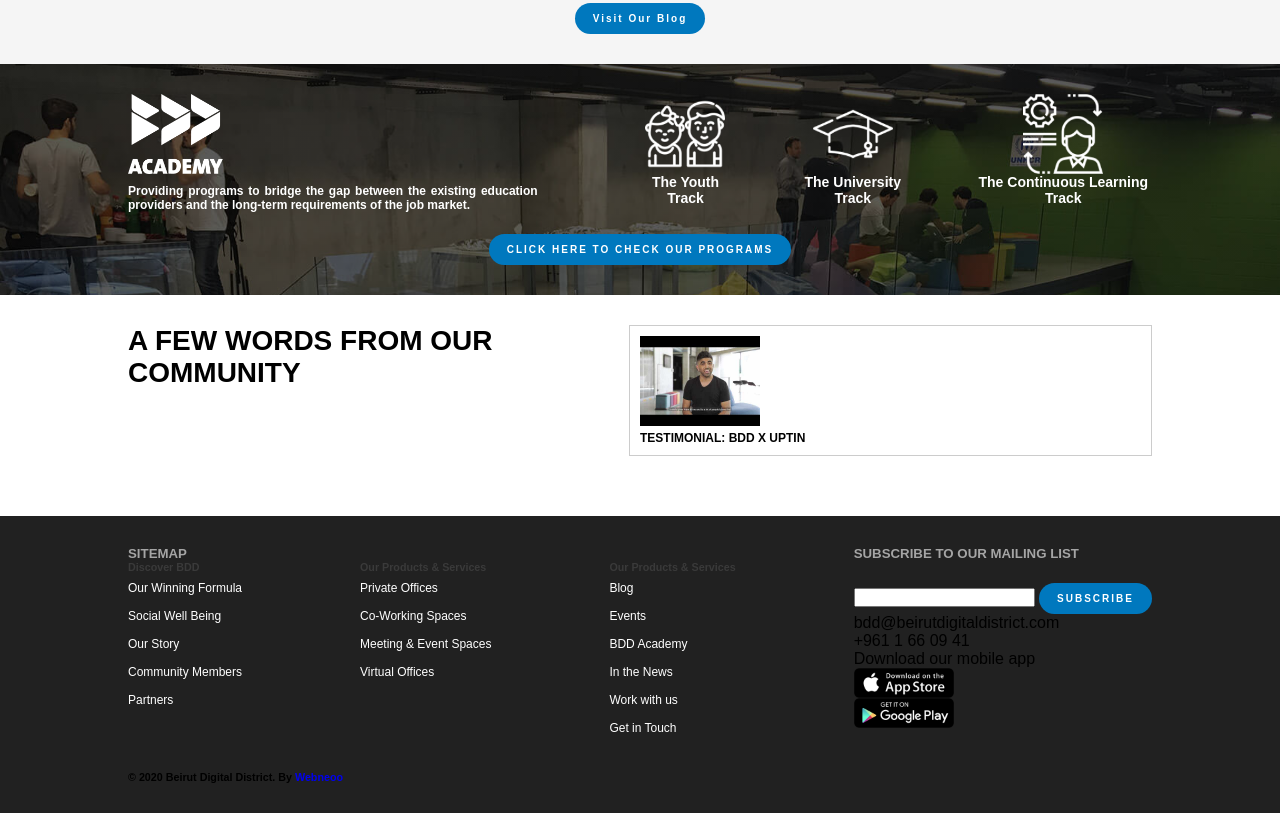
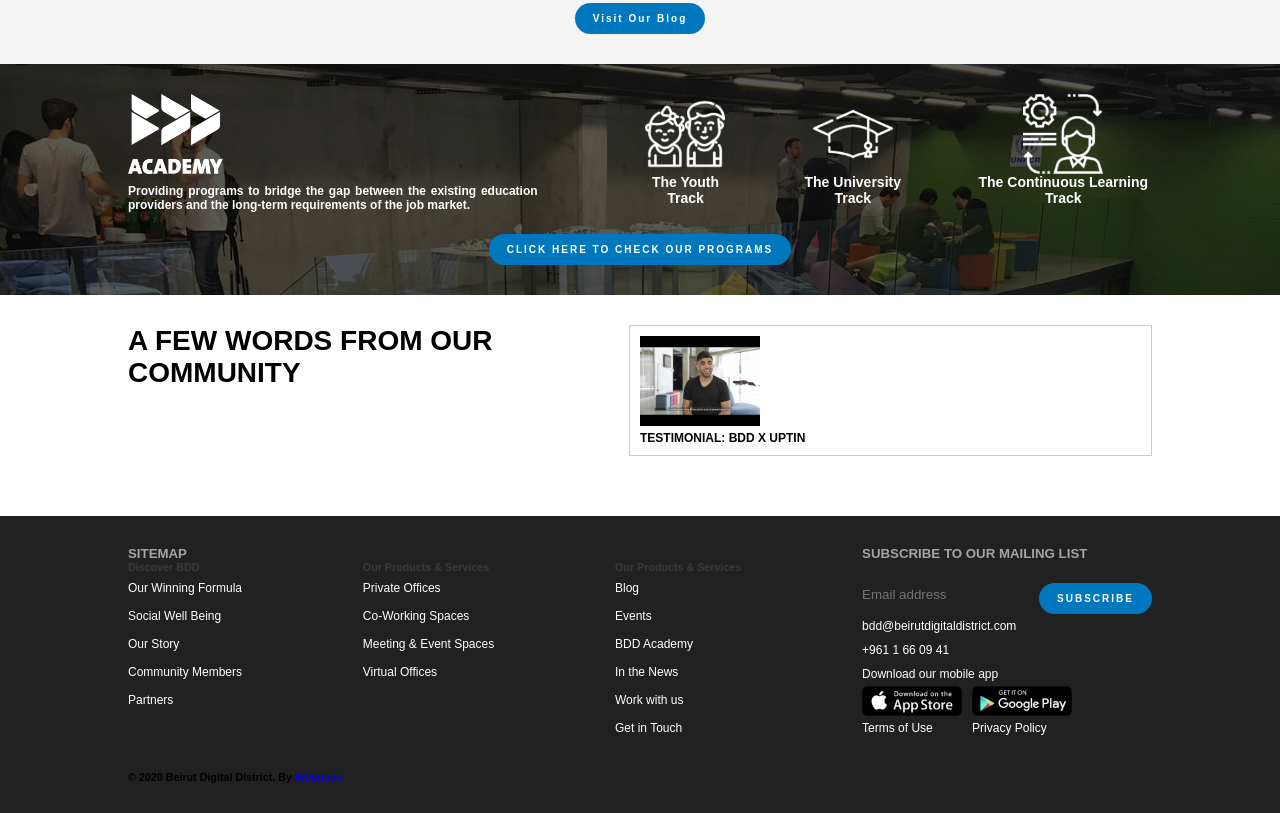
Before and after one commit to moatasemyakhni/bdd-replica-frontend, a plain HTML site: page index.html in a window 1280 px wide. Shown: the part 3181-3994 px from the top of the page. Drawn offline with Linux system fonts and the light colour scheme; files whose address does not match are found by name.

Commit message:
footer styling

```diff
--- a/index.html
+++ b/index.html
@@ -335,7 +335,7 @@
                 <div class="col4">
                     <h5>SUBSCRIBE TO OUR MAILING LIST</h5>
                     <form action="" method="post">
-                        <input type="email" name="emailList">
+                        <input placeholder="Email address" type="email" name="emailList">
                         <button type="submit" class="btn-learn btn-blue">SUBSCRIBE</button>
                     </form>
                     <div>
@@ -348,14 +348,19 @@
                     </div>
                     <div>
                         <p>Download our mobile app</p>
-                        <div>
+                        <div class="footer-images">
                             <a class="icon" href="#">
                                 <img src="images/icons/app-store.png" alt="app store">
+                                <p>Terms of Use</p>
                             </a>
+
                             <a class="icon" href="#">
                                 <img src="images/icons/google-play.png" alt="google play">
+                                <p>Privacy Policy</p>
                             </a>
+
                         </div>
+
                     </div>
                 </div>
             </div>
--- a/styles/styles.css
+++ b/styles/styles.css
@@ -540,6 +540,30 @@
     color: white;
     font-size: 12px;
 }
+
+.col4 form {
+    display: flex;
+}
+
+.col4 form input {
+    margin-top: 15px;
+    height: 20px;
+    align-self: center;
+    background-color: transparent;
+    border: none;
+}
+
+.col4 div p {
+    color: white;
+    font-size: 12px;
+    padding: 5px 0;
+}
+
+.footer-images {
+    display: flex;
+    gap: 10px;
+}
+
 /* end footer */
 /* utilities */
 .btn {
```
